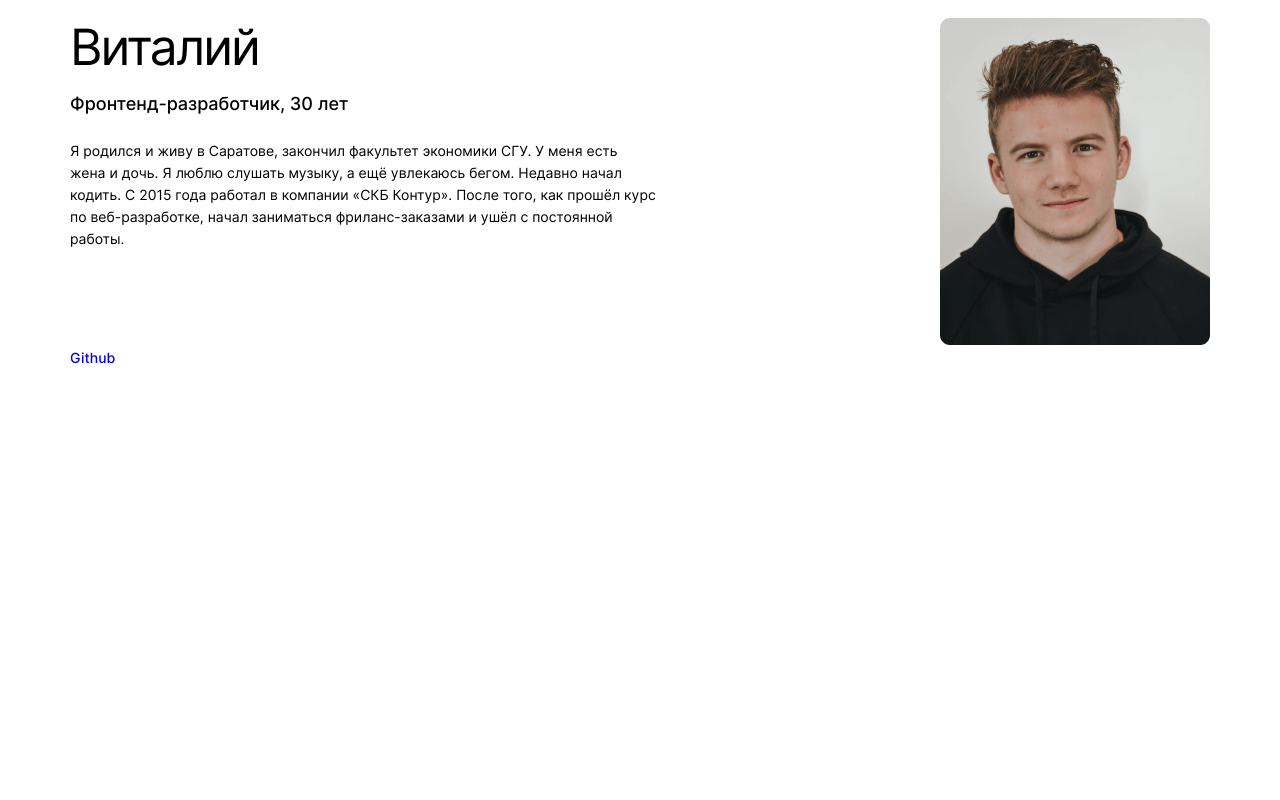
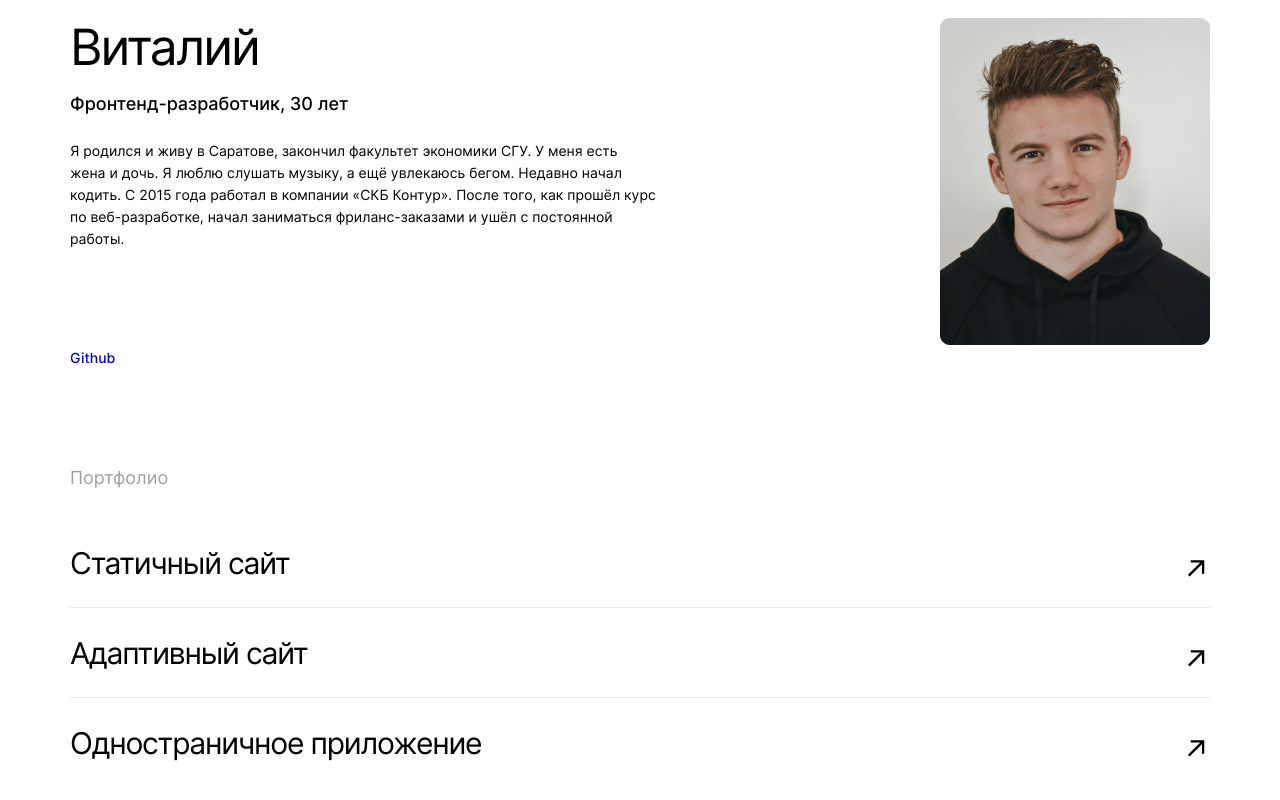
Before and after one commit to h1ze/movies-explorer-frontend, a React (Create React App) app: page / in a window 1280 px wide. Shown: the part 2067-2867 px from the top of the page. Before the commit the page ends 2534 px from the top, so only its background shows below. Built offline with nearby package versions, Linux system fonts and the light colour scheme.

Commit message:
feat: создать компонент Portfolio

```diff
--- a/src/components/AboutMe/AboutMe.css
+++ b/src/components/AboutMe/AboutMe.css
@@ -4,7 +4,7 @@
 
 .about-me__wrapper {
   box-sizing: border-box;
-  padding: 110px 70px 100px;
+  padding: 110px 70px;
   min-width: 320px;
   max-width: 1280px;
   margin: 0 auto;
@@ -13,6 +13,7 @@
 .about-me__columns {
   display: flex;
   padding-top: 66px;
+  padding-bottom: 101px;
 }
 
 .about-me__text-column {
--- a/src/components/AboutMe/AboutMe.jsx
+++ b/src/components/AboutMe/AboutMe.jsx
@@ -2,6 +2,7 @@ import React from 'react';
 import SectionHeading from '../SectionHeading/SectionHeading';
 import { Link } from 'react-router-dom';
 import student from '../../images/student.png';
+import Portfolio from '../Portfolio/Portfolio';
 import('./AboutMe.css');
 
 const AboutMe = () => {
@@ -37,6 +38,7 @@ const AboutMe = () => {
             />
           </div>
         </div>
+        <Portfolio />
       </div>
     </section>
   );
--- /dev/null
+++ b/src/components/Portfolio/Portfolio.css
@@ -0,0 +1,55 @@
+.portfolio {
+  padding: 0 0 15px;
+}
+
+.portfolio__title {
+  margin: 0 0 50px;
+  font-family: 'Inter';
+  font-style: normal;
+  font-weight: 400;
+  font-size: 18px;
+  line-height: 20px;
+  /* identical to box height, or 111% */
+
+  color: #a0a0a0;
+}
+
+.portfolio__list {
+  margin: 0;
+  padding: 0;
+  display: flex;
+  flex-direction: column;
+  gap: 20px;
+  list-style: none;
+}
+
+.portfolio__item {
+  padding: 0 0 9px;
+  border-bottom: 1px solid #e8e8e8;
+}
+
+.portfolio__item:last-child {
+  border: none;
+  padding: 0;
+}
+
+.portfolio__link {
+  display: flex;
+  justify-content: space-between;
+  font-family: 'Inter';
+  font-style: normal;
+  font-weight: 400;
+  font-size: 30px;
+  line-height: 50px;
+  /* identical to box height, or 167% */
+
+  letter-spacing: -0.04em;
+  text-decoration: none;
+  color: #000;
+}
+
+.portfolio__link-icon {
+  width: 29px;
+  height: 60px;
+  background: url('../../images/arrow-link.svg') no-repeat center;
+}
--- /dev/null
+++ b/src/components/Portfolio/Portfolio.jsx
@@ -0,0 +1,35 @@
+import React from 'react';
+import { Link } from 'react-router-dom';
+import('./Portfolio.css');
+
+const Portfolio = () => {
+  return (
+    <div className="portfolio">
+      <h4 className="portfolio__title">Портфолио</h4>
+      <nav>
+        <ul className="portfolio__list">
+          <li className="portfolio__item">
+            <Link className="portfolio__link" to="#">
+              Статичный сайт
+              <div className="portfolio__link-icon"></div>
+            </Link>
+          </li>
+          <li className="portfolio__item">
+            <Link className="portfolio__link" to="#">
+              Адаптивный сайт
+              <div className="portfolio__link-icon"></div>
+            </Link>
+          </li>
+          <li className="portfolio__item">
+            <Link className="portfolio__link" to="#">
+              Одностраничное приложение
+              <div className="portfolio__link-icon"></div>
+            </Link>
+          </li>
+        </ul>
+      </nav>
+    </div>
+  );
+};
+
+export default Portfolio;
```
Also changed, not shown: src/images/arrow-link.svg (added).
